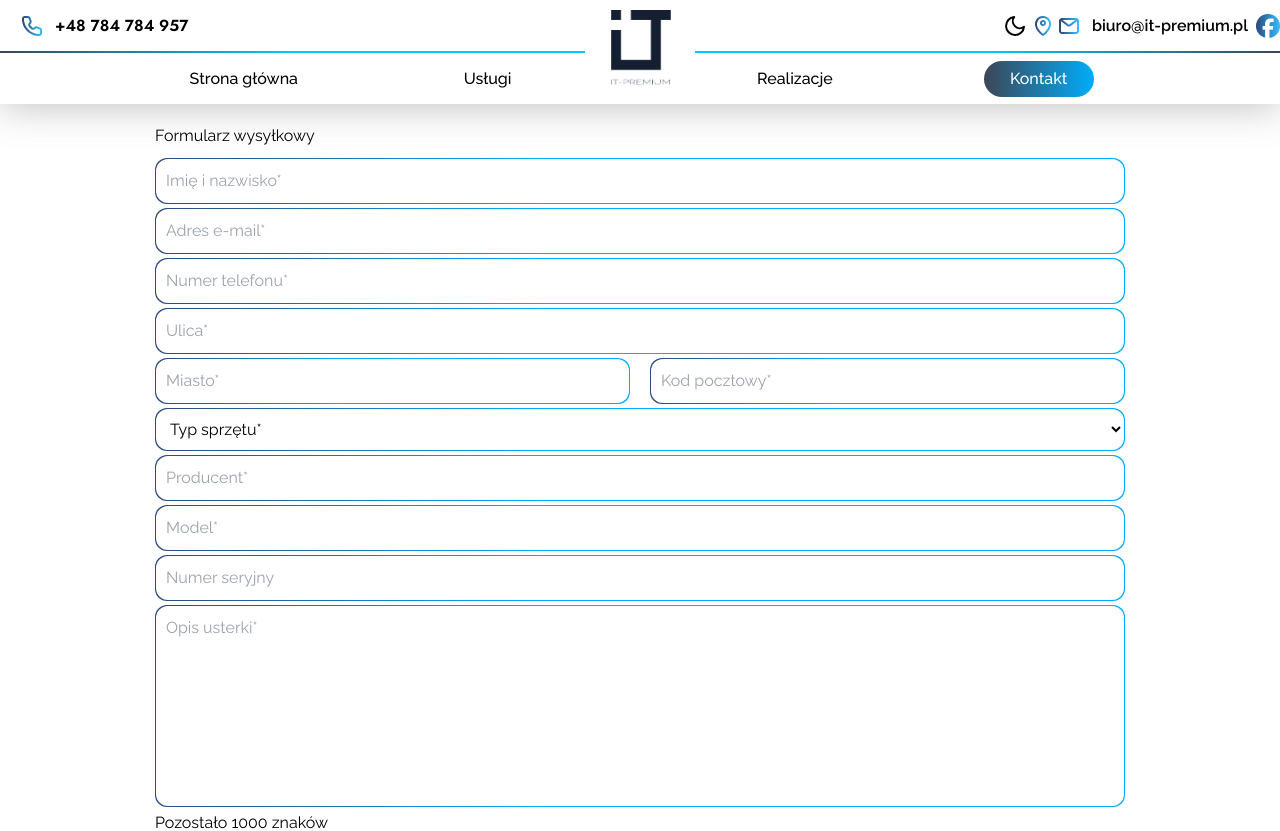
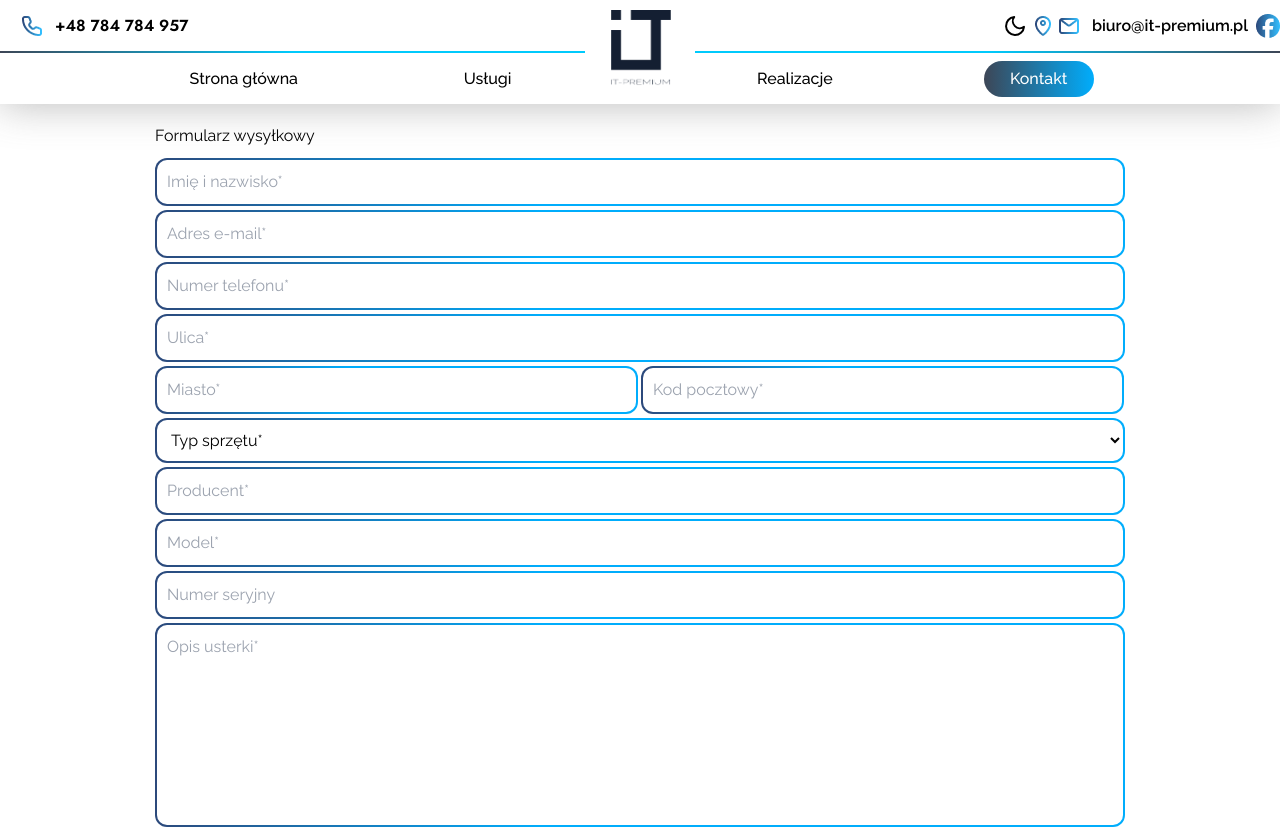
Before and after one commit to dominiksamelak/it_premium_next, a Next.js app: page /application-form in a window 1280 px wide. Shown: the top 831 px of the page. Built offline with nearby package versions, Linux system fonts and the light colour scheme; no server answers.

Commit message:
CSS adjustments

```diff
--- a/src/styles/applicationform.css
+++ b/src/styles/applicationform.css
@@ -19,45 +19,53 @@
   animation: fade-up 1s;
 }
 
+.form-group {
+  margin-bottom: 0;
+}
+
+.form-group:last-of-type {
+  margin-bottom: 0;
+}
+
 h2 {
   margin-bottom: 10px;
 }
 
+/* Gradient border using pseudo-element for input-wrapper */
 .form-group .input-wrapper {
   position: relative;
   width: 100%;
-  border-radius: 12px; /* Match input border radius */
-  padding: 1px; /* Space for the border */
-  background: linear-gradient(
-    to right,
-    #2c497b,
-    #00adfc 40%
-  ); /* Default border color for light mode */
+  border-radius: 12px;
+  padding: 2px; /* Border thickness */
+  background: none;
   display: flex;
   margin-bottom: 4px;
-  overflow: hidden;
+  overflow: visible;
 }
-
-html.dark .form-group .input-wrapper {
-  background: linear-gradient(
-    to right,
-    #ffffff,
-    #00adfc
-  ); /* Gradient border for dark mode */
+.form-group .input-wrapper::before {
+  content: "";
+  position: absolute;
+  top: 0;
+  left: 0;
+  right: 0;
+  bottom: 0;
+  border-radius: 12px;
+  background: linear-gradient(to right, #2c497b, #00adfc 40%);
+  z-index: 0;
+  pointer-events: none;
 }
-
 .form-group .input-wrapper input,
 .form-group .input-wrapper select,
 .form-group .input-wrapper textarea {
+  position: relative;
+  z-index: 1;
   width: 100%;
   padding: 10px;
   font-size: 1em;
-  border: none; /* Remove default border */
-  border-radius: 12px; /* Match inner border radius */
+  border: none;
+  border-radius: 10px;
   outline: none;
-  z-index: 1;
-  position: relative;
-  background: white; /* Light mode inner background */
+  background: white;
   color: #000;
 }
 
@@ -196,6 +204,19 @@ textarea {
   background-color: white;
 }
 
+.form-group-row {
+  display: flex;
+  gap: 4px; /* Add horizontal space between fields */
+}
+
+.form-group-row .form-group {
+  flex: 1;
+}
+
+.form-group-row .form-group:not(:first-child) .input-wrapper {
+  margin-left: -1px; /* Collapse the double border */
+}
+
 @media (width < 640px) {
   .form-container {
     padding-left: 25px;
@@ -263,8 +284,12 @@ textarea {
 }
 
 @keyframes spin {
-  0% { transform: rotate(0deg); }
-  100% { transform: rotate(360deg); }
+  0% {
+    transform: rotate(0deg);
+  }
+  100% {
+    transform: rotate(360deg);
+  }
 }
 
 /* Dark mode for loading overlay */
```
